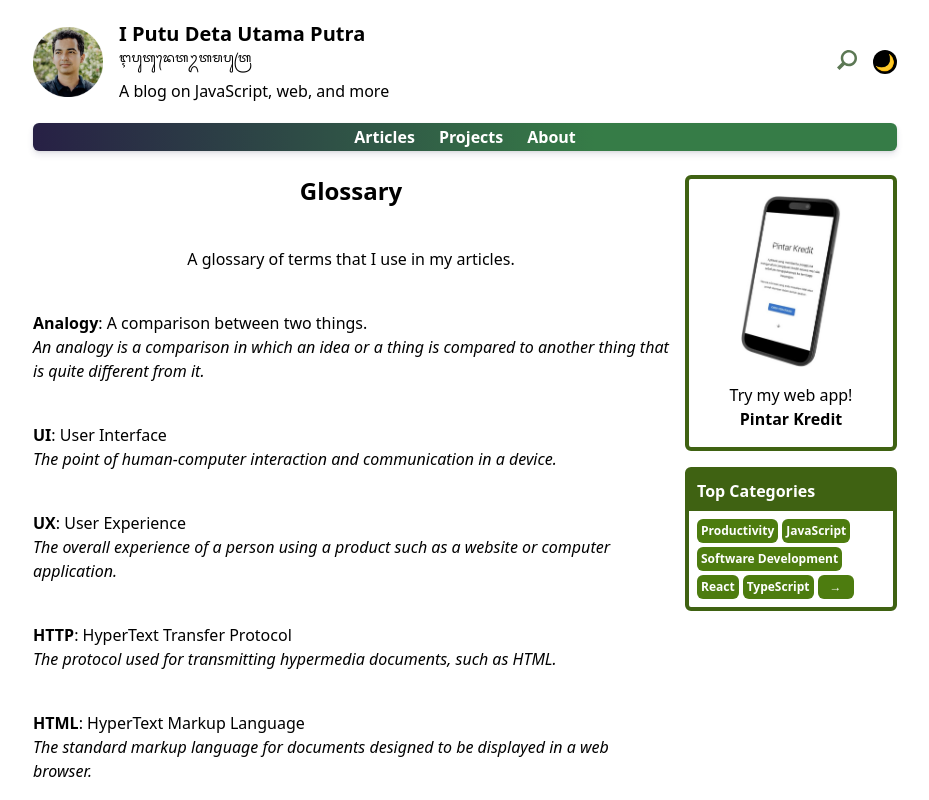
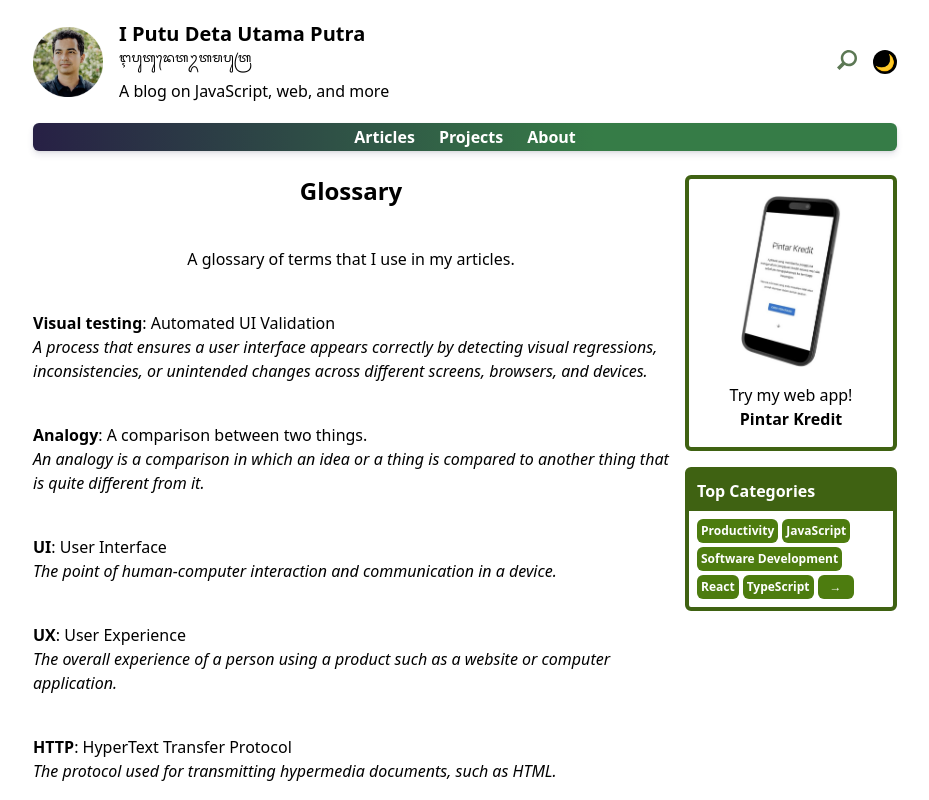
Before and after one commit to detautama/detautama.github.io, a Next.js app: page /glossary in a window 1280 px wide. Shown: the top 800 px of the page, without its empty margins (175-1104 px from the left). Built offline with nearby package versions, Linux system fonts and the light colour scheme.

Commit message:
Update page.tsx

```diff
--- a/app/(home-layout)/glossary/page.tsx
+++ b/app/(home-layout)/glossary/page.tsx
@@ -12,6 +12,14 @@ export default async function Page() {
       <div className="mb-10" />
       <p className="text-center">
         A glossary of terms that I use in my articles.
+      </p>
+      <div className="mb-10" />
+<p>
+        <strong>Visual testing</strong>: Automated UI Validation
+        <br />
+        <em>
+          A process that ensures a user interface appears correctly by detecting visual regressions, inconsistencies, or unintended changes across different screens, browsers, and devices.
+        </em>
       </p>
       <div className="mb-10" />
       <p>
```
